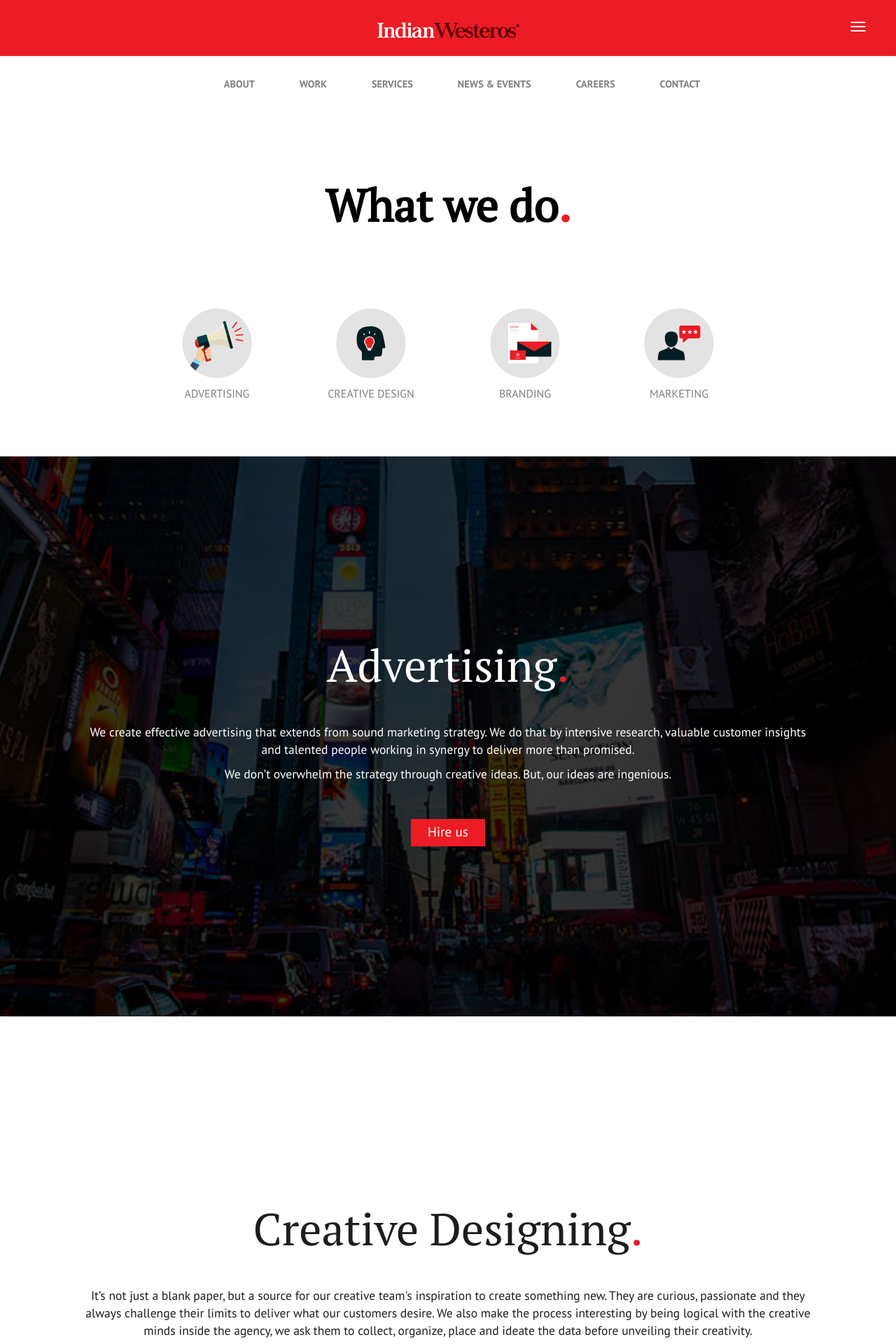
After one commit to praveenraj3/iw, a PHP site: page /services.php in a window 1280 px wide. The commit adds this page. Shown: the top 1920 px of the page at 70% size. Run offline with PHP 8.4, Linux system fonts and the light colour scheme; some libraries are stand-ins or nearby versions.

Commit message:
service page update

```diff
--- a/about.php
+++ b/about.php
@@ -43,7 +43,7 @@
            <div class="about-para wow fadeInUp animated" data-wow-delay="0.2s">
            <p>We are here to  create and transform brands that lasts forever through comprehensive, appropriate and integrated range of marketing communication services. </p>
             <p>We help brands to solve their business challenges with intellectual ideas that revolutionize the competitive landscape. Each challenge is unique and the brands have their own identity which needs to be  understood, researched, managed and effectively proclaimed.  </p>
-             <p>o win a customer’s loyalty is currently the aim of major brands across the globe. We provide  advertising expertise, marketing skills, leading - edge technology, first class service, unparalleled insights and a portfolio of services – broadcast, print, digital or experiential to achieve the goal.</p>
+             <p>To win a customer’s loyalty is currently the aim of major brands across the globe. We provide  advertising expertise, marketing skills, leading - edge technology, first class service, unparalleled insights and a portfolio of services – broadcast, print, digital or experiential to achieve the goal.</p>
            </div>
        </div>
 
--- a/css/main.css
+++ b/css/main.css
@@ -364,3 +364,21 @@ padding: 0; color: #ffffff;  width: 100%; position: absolute; bottom: -50px; hei
 .add-main {max-width: 1100px; margin-bottom: 6em;}
 
 .clients {width:250px;}
+
+/*service page*/
+.service-wrap {margin-bottom: 0; padding-bottom: 5em}
+#serviceIcon {padding: 1em 10em; margin-bottom: 3em;}
+#serviceIcon img {width: 100%; max-width: 100px;}
+#serviceIcon span {font-family: 'pt_sansregular', sans-serif; color: #808080; font-size: 1em; line-height: 3;}
+#serviceIcon .row div {-webkit-transition: all 0.3s ease; -o-transition: all 0.3s ease; transition: all 0.3s ease;}
+#serviceIcon .row div:hover {margin-top: -10px;}
+.service, .service div {height: 100%;}
+.service a {background: #ec1c24; color: #fff; text-decoration: none; font-size: 1.2em; padding: 0.4em 1.25em; font-family: 'pt_sansregular', sans-serif;}
+.service a:hover {background: #fff; color: #ec1c24;}
+.service .col-md-12 {padding: 4em; text-align: center;}
+.service h1 {font-size: 4em; margin-bottom: 0.7em;}
+.service p {font-family: 'pt_sansregular', sans-serif; font-size: 1.1em;}
+.service.one {background: url(../img/service-bg-1.jpg) center center no-repeat; -webkit-background-size: cover; background-size: cover; background-attachment: fixed; color: #fff;}
+.service.two {background: #fff; -webkit-background-size: cover; background-size: cover; background-attachment: fixed; color: #1d1d1d;}
+.service.three {background: url(../img/service-bg-3.jpg) center center no-repeat; -webkit-background-size: cover; background-size: cover; background-attachment: fixed; color: #fff; }
+.service.four {background: #fff; -webkit-background-size: cover; background-size: cover; background-attachment: fixed; color: #1d1d1d; }
--- a/nav.html
+++ b/nav.html
@@ -12,7 +12,7 @@
       <ul class="nav navbar-nav navbar-right">
         <li><a href="about.php">ABOUT</a></li>
         <li><a href="#">WORK</a></li>
-        <li><a href="#">SERVICES</a></li>
+        <li><a href="services.php">SERVICES</a></li>
         <li><a href="#menu" style="border-left: 1px solid #ec1c24;"><img src="img/menu.png" alt="" class="menu menu-link"/></a></li>
 
       </ul>
--- /dev/null
+++ b/services.php
@@ -0,0 +1,172 @@
+<!doctype html>
+<!--[if lt IE 7]>      <html class="no-js lt-ie9 lt-ie8 lt-ie7" lang=""> <![endif]-->
+<!--[if IE 7]>         <html class="no-js lt-ie9 lt-ie8" lang=""> <![endif]-->
+<!--[if IE 8]>         <html class="no-js lt-ie9" lang=""> <![endif]-->
+<!--[if gt IE 8]><!--> <html class="no-js" lang=""> <!--<![endif]-->
+    <head>
+        <meta charset="utf-8">
+        <meta http-equiv="X-UA-Compatible" content="IE=edge,chrome=1">
+        <title>What We do - Indian Westeros</title>
+        <meta name="description" content="">
+        <meta name="viewport" content="width=device-width, initial-scale=1.0, minimum-scale=1.0, maximum-scale=1.0, user-scalable=no">
+
+         <?php include('link.html'); ?>
+        <script src="js/vendor/modernizr-2.8.3-respond-1.4.2.min.js"></script>
+    </head>
+    <body>
+
+        <!--[if lt IE 8]>
+            <p class="browserupgrade">You are using an <strong>outdated</strong> browser. Please <a href="http://browsehappy.com/">upgrade your browser</a> to improve your experience.</p>
+        <![endif]-->
+
+
+    <!-- Main jumbotron for a primary marketing message or call to action -->
+
+
+    <div id="page" class="push">
+        <div class="loading">
+            <div class="loading-gif">
+                <img src="img/loading.GIF" alt="Loading">
+            </div>
+        </div>
+
+        <div class="container-fluid about-header wow fadeInDown animated">
+        <div class="container text-center">
+            <a href="index.php"><img src="img/logo-about.png" alit="" class="brand-about"/></a>
+        </div>
+<!--<div class="about-menu"><a href="#"><img src="img/menu.png" alt="" class="menu"/></a></div>-->
+        </div>
+      <?php include('inner-nav.html'); ?>
+
+<!--    header section-->
+    <div class="container main-wrap service-wrap">
+        <div class="big-text01 text-center wow fadeInUp animated">What we do<span style="color: #eb1c24;">.</span>
+        </div>
+    </div>
+
+    <!--services icon    -->
+    <div class="container" id="serviceIcon">
+        <div class="row">
+            <div class="col-md-3 text-center">
+                <a href="#advertising"><img src="img/speaker-icon.jpg" alt=""><br><span>ADVERTISING</span></a>
+            </div>
+            <div class="col-md-3 text-center">
+                <a href="#creative-design"><img src="img/creative-icon.jpg" alt=""><br><span>CREATIVE DESIGN</span></a>
+            </div>
+            <div class="col-md-3 text-center">
+                <a href="#branding"><img src="img/branding-icon.jpg" alt=""><br><span>BRANDING</span></a>
+            </div>
+            <div class="col-md-3 text-center">
+                <a href="#marketing"><img src="img/exp-marketing-icon.jpg" alt=""><br><span>MARKETING</span></a>
+            </div>
+        </div>
+    </div>
+<!--    section1-->
+<div class="container-fluid service one" id="advertising">
+    <div class="container">
+        <div class="row">
+            <div class="col-md-12">
+                <div class="table-t">
+                    <div class="table-cell">
+                                        <h1>Advertising<span style="color: #eb1c24;">.</span></h1>
+                <p>We create effective advertising that extends from sound marketing strategy. We do that by intensive research, valuable customer insights and talented people working in synergy to deliver more than promised.
+</p>
+           <p>
+We don’t overwhelm the strategy through creative ideas. But, our ideas are ingenious.
+           </p> <br><br>
+                   <a href="#contact">Hire us</a>
+                    </div>
+                </div>
+            </div>
+        </div>
+    </div>
+</div>
+
+<!--    section2-->
+<div class="container-fluid service two" id="creative-design">
+    <div class="container">
+        <div class="row">
+            <div class="col-md-12">
+                <div class="table-t">
+                    <div class="table-cell">
+                                        <h1>Creative Designing<span style="color: #eb1c24;">.</span></h1>
+                <p>It’s not just a blank  paper, but a source for our creative team's inspiration to create something new. They are curious, passionate  and they always challenge their limits to  deliver what our customers desire. We also make the process interesting by being logical with the creative minds inside the agency, we ask them to collect, organize, place and ideate the data before unveiling their creativity.
+</p> <br><br>
+                   <a href="#contact">Hire us</a>
+                    </div>
+                </div>
+            </div>
+        </div>
+    </div>
+</div>
+
+<!--    section3-->
+<div class="container-fluid service three" id="branding">
+    <div class="container">
+        <div class="row">
+            <div class="col-md-12">
+                <div class="table-t">
+                    <div class="table-cell">
+                                        <h1>Brand Identity<span style="color: #eb1c24;">.</span></h1>
+                <p>We can bring your brand into life by creating meaningful marketing strategies through our writers, designers, artists, architects and strategists - whom will enable consumers to connect emotionally towards your brand. We do it, by understanding the capability, personality, cultural values, purpose and self-image of the brand itself.
+</p>
+ <br><br>
+                   <a href="#contact">Hire us</a>
+                    </div>
+                </div>
+            </div>
+        </div>
+    </div>
+</div>
+
+<!--    section4-->
+<div class="container-fluid service four" id="marketing">
+    <div class="container">
+        <div class="row">
+            <div class="col-md-12">
+                <div class="table-t">
+                    <div class="table-cell">
+                                        <h1>Experiential Marketing<span style="color: #eb1c24;">.</span></h1>
+                <p>In marketing to create an emotional bond is one of the toughest tasks. And it can be only achieved by understanding the consumer’s day to day journey. We can help you create brand experiences that will appeal to consumer senses and they will always remember what you made them feel
+</p>
+       <p>Our activation partners will help you with creating smartest plan of action for, Guerilla Marketing, Relationship Marketing, Promotional Marketing, Consumer events &amp; exhibits, Digital out of home, Outdoor displays</p>
+
+        <br><br>
+                   <a href="#contact">Hire us</a>
+                    </div>
+                </div>
+            </div>
+        </div>
+    </div>
+</div>
+
+
+    <?php include( 'footer.html'); ?>
+
+    <?php include( 'sidebar.php'); ?>
+
+
+
+ </div>
+
+
+
+ <!-- /container --><script src="//ajax.googleapis.com/ajax/libs/jquery/1.11.2/jquery.min.js"></script>
+        <script>window.jQuery || document.write('<script src="js/vendor/jquery-1.11.2.min.js"><\/script>')</script>
+
+        <script src="js/vendor/bootstrap.min.js"></script>
+        <script src="js/wow.min.js"></script>
+        <script src="js/bigSlide.js"></script>
+        <script src="js/main.js"></script>
+
+        <!-- Google Analytics: change UA-XXXXX-X to be your site's ID. -->
+        <script>
+            (function(b,o,i,l,e,r){b.GoogleAnalyticsObject=l;b[l]||(b[l]=
+            function(){(b[l].q=b[l].q||[]).push(arguments)});b[l].l=+new Date;
+            e=o.createElement(i);r=o.getElementsByTagName(i)[0];
+            e.src='//www.google-analytics.com/analytics.js';
+            r.parentNode.insertBefore(e,r)}(window,document,'script','ga'));
+             ga('create','UA-XXXXX-X','auto');ga('send','pageview');
+        </script>
+    </body>
+</html>
--- a/sidebar.php
+++ b/sidebar.php
@@ -3,8 +3,9 @@
         <li><a href="index.php">Home</a></li>
         <li><a href="about.php">About</a></li>
         <li><a href="#">Work</a></li>
-        <li><a href="#">Services</a></li>
+        <li><a href="services.php">Services</a></li>
         <li><a href="news.php">News &amp; Events</a></li>
+        <li><a href="careers.php">Careers</a></li>
         <li><a href="#contact">Contact Us</a></li>
     </ul>
     </nav>
```
Also changed, not shown: img/branding-icon.jpg (added), img/creative-icon.jpg (added), img/exp-marketing-icon.jpg (added), img/service-bg-1.jpg (added), img/service-bg-2.jpg (added), img/service-bg-3.jpg (added), img/speaker-icon.jpg (added), img/tmp.jpg (added).
